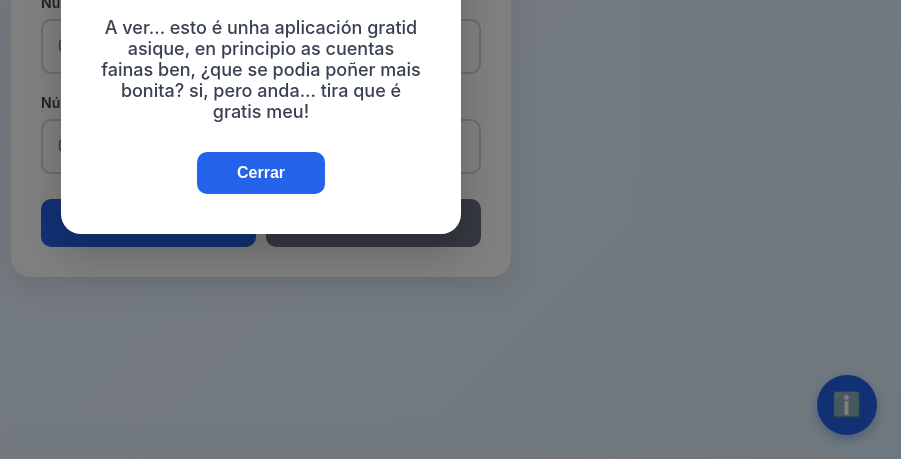
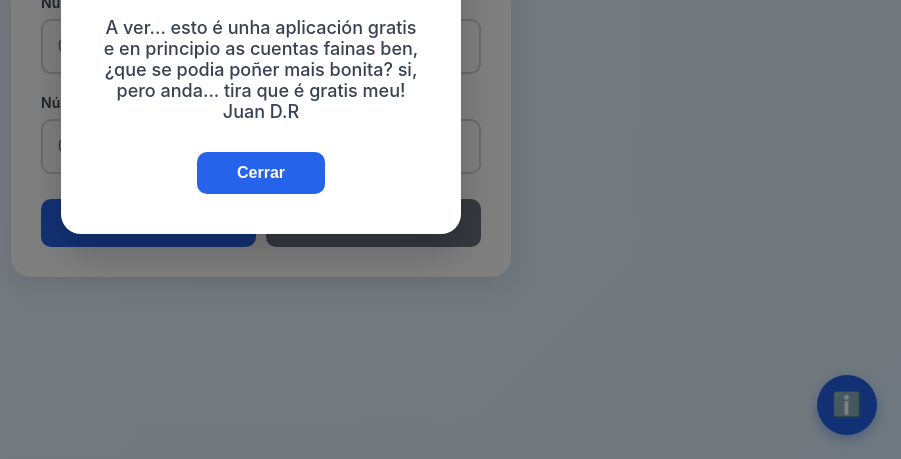
Before and after one commit to Juandr90/estructurafv.github.io, a plain HTML site: page index.html in a window 1280 px wide. Both pictures are taken after a click on the button "ℹ️". Shown: the part 341-800 px from the top of the page, without its empty margins (379-1280 px from the left). Drawn offline with Linux system fonts and the light colour scheme.

Commit message:
Actualizar index.html

```diff
--- a/index.html
+++ b/index.html
@@ -254,7 +254,9 @@
     <div id="modal" class="modal" onclick="cerrarInfo(event)">
         <div class="modal-content" onclick="event.stopPropagation()">
             <div class="modal-icon">☀️</div>
-            <p class="modal-text">A ver... esto é unha aplicación gratid asique, en principio as cuentas fainas ben, ¿que se podia poñer mais bonita? si, pero anda... tira que é gratis meu!</p>
+            <p class="modal-text">A ver... esto é unha aplicación gratis e en principio as cuentas fainas ben, ¿que se podia poñer mais bonita? si, pero anda... tira que é gratis meu!
+                Juan D.R
+            </p>
             <button class="btn-close" onclick="cerrarInfo()">Cerrar</button>
         </div>
     </div>
```
